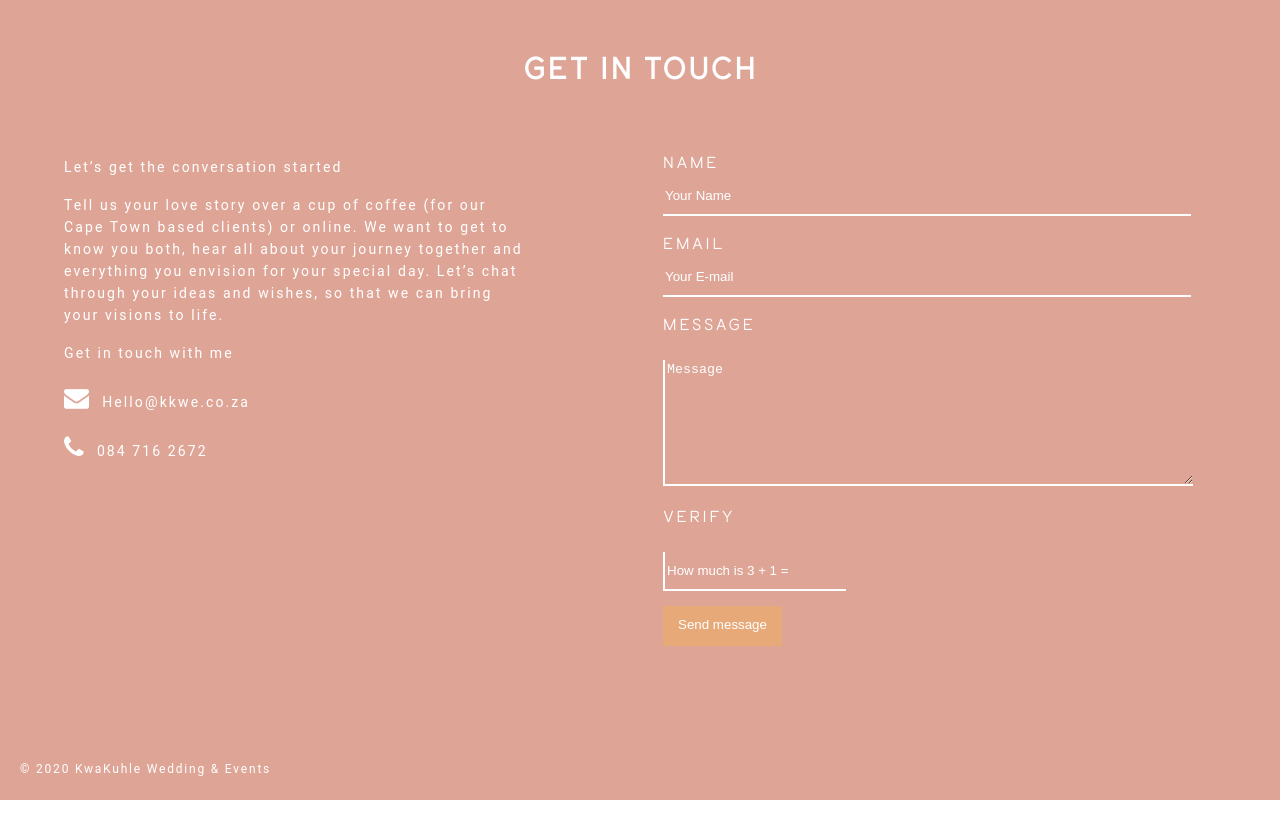
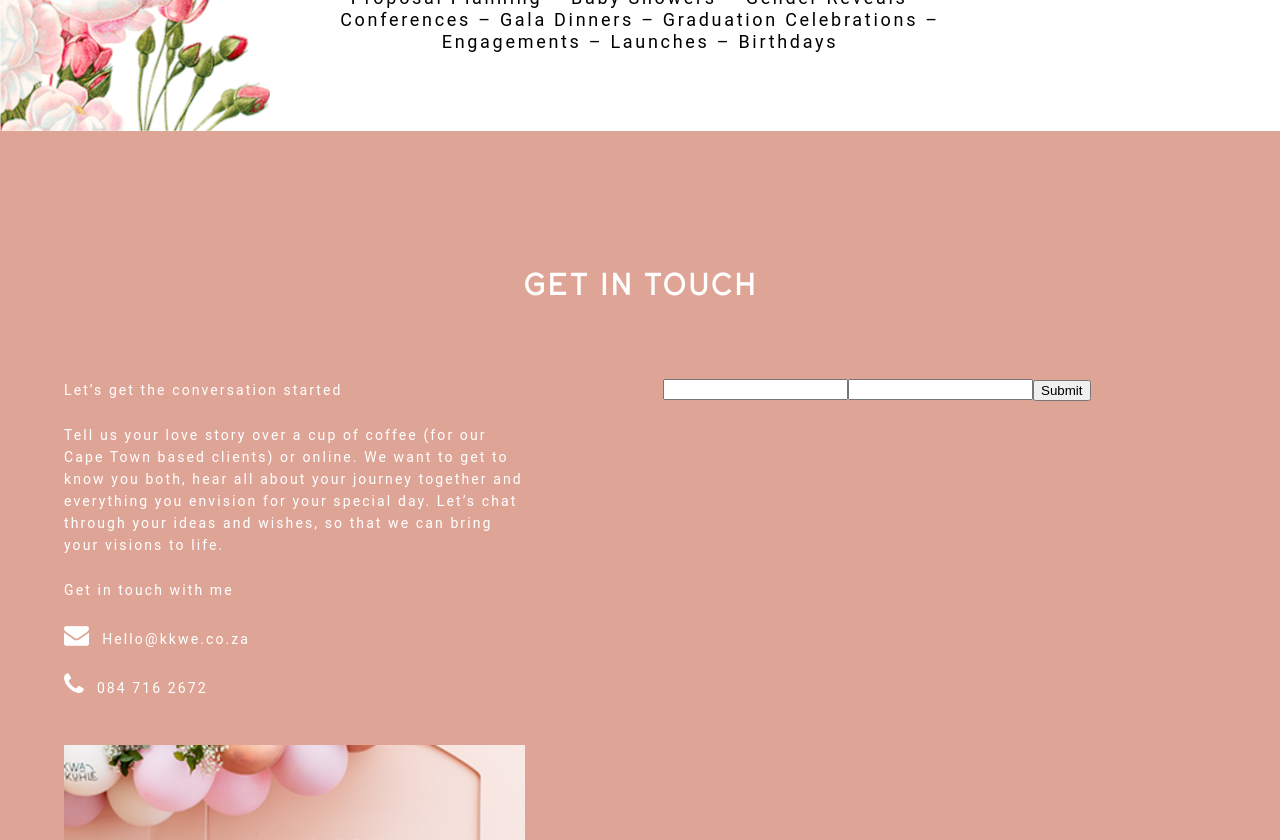
Before and after one commit to Zeus540/kkwe, a React (Create React App) app: page / in a window 1280 px wide. Shown: the part 1960-2800 px from the top of the page. Before the commit the page ends 2760 px from the top, so only its background shows below. Built offline with nearby package versions, Linux system fonts and the light colour scheme.

Commit message:
updated deals

```diff
--- a/package.json
+++ b/package.json
@@ -4,6 +4,7 @@
   "private": true,
   "dependencies": {
     "aos": "^2.3.4",
+    "formik": "^2.2.9",
     "jquery": "^3.5.1",
     "react": "^16.10.2",
     "react-alice-carousel": "^1.17.3",
@@ -11,7 +12,8 @@
     "react-scripts": "3.2.0",
     "react-scroll": "^1.7.14",
     "react-slick": "^0.25.2",
-    "styled-components": "^4.4.0"
+    "styled-components": "^4.4.0",
+    "yup": "^0.32.11"
   },
   "scripts": {
     "start": "react-scripts start",
--- a/src/components/ContactMe.jsx
+++ b/src/components/ContactMe.jsx
@@ -15,6 +15,7 @@
     position:relative;
     display:flex;
     padding-left:5%;
+    overflow: hidden;
     @media (max-width:425px){
         height:100%;
         padding:5%;
@@ -162,10 +163,10 @@
 
 `
 const Image = styled.img`
-position:absolute;
+
 right:0;
-height:100%;
-width:90%;
+
+width:100%;
 
 `
 
--- a/src/components/Events.jsx
+++ b/src/components/Events.jsx
@@ -23,6 +23,7 @@
 text-align:center;
 margin:0 auto;
 padding: 0px 5% 0% 5%;
+width:60%;
 @media(max-width:640px){
   display:block;
 }
@@ -55,7 +56,8 @@
 `
 
 const Text = styled.p`
-
+font-size:18px;
+padding: 18px;
 `
 
 const Image = styled.img`
--- a/src/components/Jumbotron.jsx
+++ b/src/components/Jumbotron.jsx
@@ -89,7 +89,7 @@
 text-align:center;
 z-index:0;
 width: 100%;
-
+font-size: 25px;
 
 `
 
--- a/src/components/RightNav.jsx
+++ b/src/components/RightNav.jsx
@@ -34,7 +34,7 @@
 height:auto;
 text-transform:uppercase;
 font-size:12px;
-
+cursor:pointer
 
 `
 
--- a/src/components/TextBanner.jsx
+++ b/src/components/TextBanner.jsx
@@ -29,6 +29,7 @@
 margin:0 auto;
 padding-bottom:20px;
 padding: 18px;
+font-size:18px;
 @media(max-width:768px){
   max-width:unset;
   padding:5%;
--- a/src/components/form.jsx
+++ b/src/components/form.jsx
@@ -1,6 +1,6 @@
 import React, { Component,Fragment } from 'react';
 import styled from 'styled-components';
-
+import { Formik } from 'formik';
 
 const Container =styled.div`
 background-color:var(--transparent);
@@ -114,32 +114,59 @@
         return (
 
            <Container>
-                  <Fragment>
-            <div id="message" class="c-message"></div>
-            </Fragment>
-                <Form method="post" action="./contact.php" name="contactform" id="contactform" class="form c-form">
-
-					<Field>
-                        <Label htmlFor="name">Name</Label>
-
-						<Input name="name" type="text" id="name" placeholder="Your Name" />
-                        &nbsp;
-                        <Label htmlFor="email">Email</Label>
-
-						<Input name="email" type="text" id="email" placeholder="Your E-mail" />
-                        &nbsp;
-                        <Label htmlFor="comments">Message</Label>
-                        &nbsp;
-						<Textarea name="comments" id="comments" placeholder="Message" rows="8" cols="50" ></Textarea>
-
-                        <Label htmlFor="verify">Verify</Label>
-
-						<Validate name="verify" type="text" id="verify" placeholder="How much is 3 + 1 =" />
-
-                        <br/>
-						<Submit type="submit" class="submit btn outline" id="submit" value="Send message" />
-					</Field>
-				</Form>
+            <Formik
+       initialValues={{ email: '', password: '' }}
+       validate={values => {
+         const errors = {};
+         if (!values.email) {
+           errors.email = 'Required';
+         } else if (
+           !/^[A-Z0-9._%+-]+@[A-Z0-9.-]+\.[A-Z]{2,}$/i.test(values.email)
+         ) {
+           errors.email = 'Invalid email address';
+         }
+         return errors;
+       }}
+       onSubmit={(values, { setSubmitting }) => {
+         setTimeout(() => {
+           alert(JSON.stringify(values, null, 2));
+           setSubmitting(false);
+         }, 400);
+       }}
+     >
+       {({
+         values,
+         errors,
+         touched,
+         handleChange,
+         handleBlur,
+         handleSubmit,
+         isSubmitting,
+         /* and other goodies */
+       }) => (
+         <form onSubmit={handleSubmit}>
+           <input
+             type="email"
+             name="email"
+             onChange={handleChange}
+             onBlur={handleBlur}
+             value={values.email}
+           />
+           {errors.email && touched.email && errors.email}
+           <input
+             type="password"
+             name="password"
+             onChange={handleChange}
+             onBlur={handleBlur}
+             value={values.password}
+           />
+           {errors.password && touched.password && errors.password}
+           <button type="submit" disabled={isSubmitting}>
+             Submit
+           </button>
+         </form>
+       )}
+     </Formik>
             </Container>
          );
     }
--- a/src/index.css
+++ b/src/index.css
@@ -45,9 +45,7 @@
     background:transparent;
 }
 
-body {
-    line-height:1;
-}
+
 
 article,aside,details,figcaption,figure,
 footer,header,hgroup,menu,nav,section {
@@ -125,7 +123,7 @@
   -webkit-font-smoothing: antialiased;
   -moz-osx-font-smoothing: grayscale;
   font-family: sans-serif;
-height:100%;
+
 width: 100%;
 
 }
```
Also changed, not shown: 2 other files (tests, documents, lock files or other folders).
